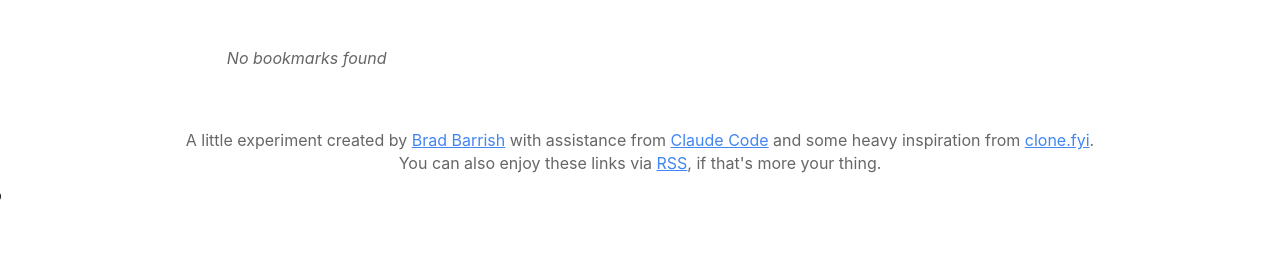
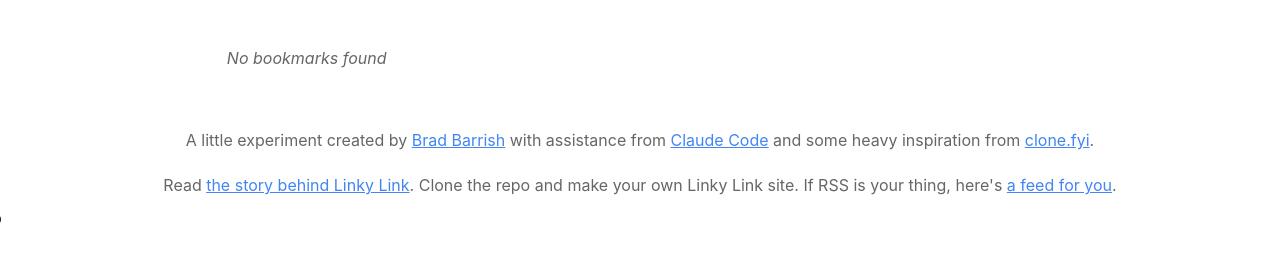
Before and after one commit to bradbarrish/linkity-link, a website: page index.html in a window 1280 px wide. Shown: the part 127-388 px from the top of the page. Drawn offline with Linux system fonts and the light colour scheme; no server answers.

Commit message:
Fix broken HTML link in footer and prepare for production deployment

```diff
--- a/index.html
+++ b/index.html
@@ -39,8 +39,8 @@
 
         <footer class="footer">
             <p>A little experiment created by <a href="https://bradbarrish.com">Brad Barrish</a> with assistance from <a href="https://github.com/anthropics/claude-code">Claude Code</a> and some heavy inspiration from <a href="https://clone.fyi">clone.fyi</a>.</p>
-
-            <p>You can also enjoy these links via <a href="rss.xml">RSS</a>, if that's more your thing.</p>
+            <br>
+            <p>Read <a href="https://bradbarrish.com/2025/06/25/some-more-detail-about-linty.html">the story behind Linky Link</a>. Clone the repo and make your own Linky Link site. If RSS is your thing, here's <a href="rss.xml">a feed for you</a>.</p>
         </footer>
     </div>
 
```
